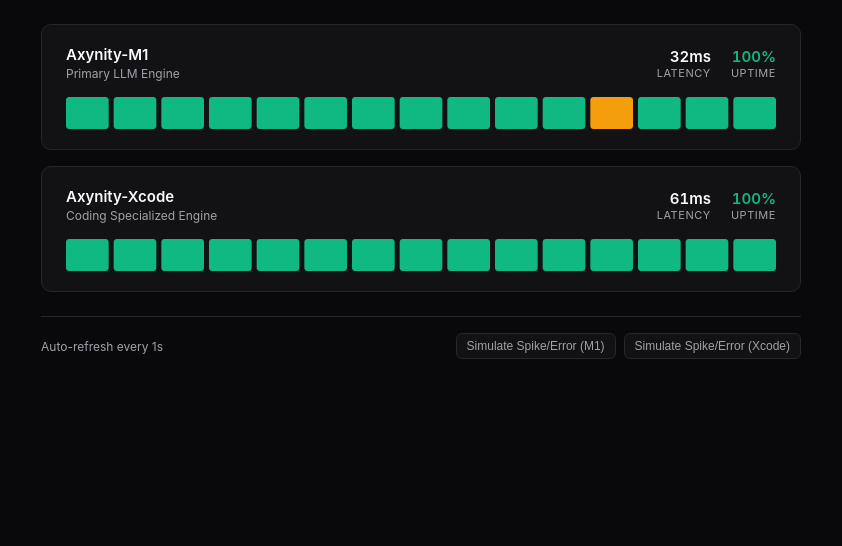
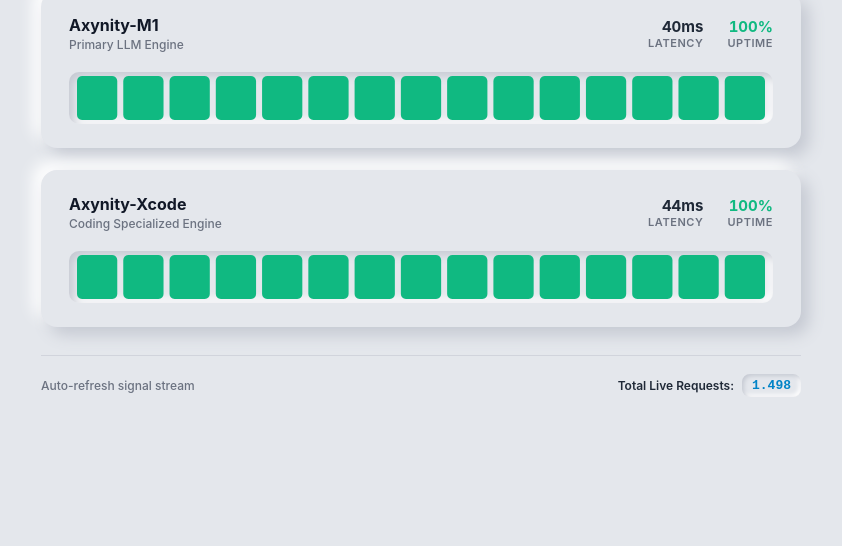
Before and after one commit to HxcoderIDOfc/axyproxy, a website: page index.html in a window 1280 px wide. Shown: the part 254-800 px from the top of the page, without its empty margins (219-1061 px from the left). Drawn offline with Linux system fonts and the light colour scheme.

Commit message:
Refactor styles and layout in index.html
Updated CSS variables and styles for improved UI. Enhanced layout and visual elements for better user experience.

```diff
--- a/index.html
+++ b/index.html
@@ -6,13 +6,12 @@
     <title>Axynera Gateway | Enterprise API Status</title>
     <style>
         :root {
-            --bg-primary: #09090b;
-            --bg-card: #121215;
-            --bg-card-hover: #18181b;
-            --border: #27272a;
-            --border-hover: #3f3f46;
-            --text-main: #fafafa;
-            --text-muted: #a1a1aa;
+            --bg-primary: #e4e7ec;
+            --bg-card: #e4e7ec;
+            --shadow-light: #ffffff;
+            --shadow-dark: #c5c9d2;
+            --text-main: #1f2937;
+            --text-muted: #6b7280;
             --success: #10b981;
             --warning: #f59e0b;
             --error: #ef4444;
@@ -41,19 +40,19 @@
             max-width: 760px;
         }
 
-        /* Header Style */
+        /* Header Style (Neu Flat / Debossed) */
         .header {
             display: flex;
             justify-content: space-between;
             align-items: center;
-            margin-bottom: 28px;
+            margin-bottom: 32px;
             padding-bottom: 20px;
-            border-bottom: 1px solid var(--border);
+            border-bottom: 1px solid rgba(197, 201, 210, 0.6);
         }
 
         .brand h1 {
             font-size: 1.25rem;
-            font-weight: 600;
+            font-weight: 700;
             letter-spacing: -0.01em;
             color: var(--text-main);
         }
@@ -68,13 +67,13 @@
             display: flex;
             align-items: center;
             gap: 8px;
-            background: rgba(16, 185, 129, 0.08);
+            background: #e4e7ec;
             color: var(--success);
-            padding: 6px 12px;
+            padding: 6px 14px;
             border-radius: 20px;
             font-size: 0.75rem;
-            font-weight: 500;
-            border: 1px solid rgba(16, 185, 129, 0.2);
+            font-weight: 600;
+            box-shadow: 3px 3px 6px var(--shadow-dark), -3px -3px 6px var(--shadow-light);
         }
 
         .pulse-dot {
@@ -92,26 +91,21 @@
             100% { transform: scale(0.95); box-shadow: 0 0 0 0 rgba(16, 185, 129, 0); }
         }
 
-        /* Model Card */
+        /* Model Card (Neumorphic Raised Container) */
         .card {
             background-color: var(--bg-card);
-            border: 1px solid var(--border);
-            border-radius: 10px;
-            padding: 20px 24px;
-            margin-bottom: 16px;
-            transition: border-color 0.2s ease, background-color 0.2s ease;
-        }
-
-        .card:hover {
-            background-color: var(--bg-card-hover);
-            border-color: var(--border-hover);
+            border-radius: 16px;
+            padding: 24px 28px;
+            margin-bottom: 22px;
+            box-shadow: 8px 8px 16px var(--shadow-dark), -8px -8px 16px var(--shadow-light);
+            transition: all 0.2s ease;
         }
 
         .card-top {
             display: flex;
             justify-content: space-between;
             align-items: center;
-            margin-bottom: 16px;
+            margin-bottom: 20px;
         }
 
         .model-info {
@@ -121,24 +115,26 @@
         }
 
         .model-name {
-            font-size: 0.9375rem;
-            font-weight: 600;
+            font-size: 1rem;
+            font-weight: 700;
+            color: #111827;
         }
 
         .model-sub {
             font-size: 0.75rem;
             color: var(--text-muted);
+            font-weight: 500;
         }
 
         .metrics-group {
             display: flex;
-            gap: 20px;
+            gap: 24px;
             text-align: right;
         }
 
         .metric-val {
             font-size: 0.9375rem;
-            font-weight: 600;
+            font-weight: 700;
             font-variant-numeric: tabular-nums;
         }
 
@@ -147,12 +143,19 @@
             color: var(--text-muted);
             text-transform: uppercase;
             letter-spacing: 0.05em;
+            font-weight: 600;
         }
 
-        /* Canvas Arena */
+        /* Canvas Arena (Inset/Pressed Neumorphic Box untuk Batang Sinyal) */
         .canvas-box {
             width: 100%;
-            height: 32px;
+            height: 52px;
+            background: #e4e7ec;
+            border-radius: 10px;
+            padding: 4px 8px;
+            box-shadow: inset 4px 4px 8px var(--shadow-dark), inset -4px -4px 8px var(--shadow-light);
+            display: flex;
+            align-items: center;
         }
 
         canvas {
@@ -161,37 +164,36 @@
             height: 100%;
         }
 
-        /* Footer Simulation Controller */
+        /* Realtime Live Counter Footer */
         .footer-tools {
-            margin-top: 24px;
+            margin-top: 28px;
             display: flex;
             justify-content: space-between;
             align-items: center;
             font-size: 0.75rem;
             color: var(--text-muted);
-            border-top: 1px solid var(--border);
-            padding-top: 16px;
+            border-top: 1px solid rgba(197, 201, 210, 0.6);
+            padding-top: 18px;
+            font-weight: 500;
         }
 
-        .sim-btn-group {
+        .live-counter {
             display: flex;
+            align-items: center;
             gap: 8px;
+            color: var(--text-main);
+            font-weight: 600;
         }
 
-        button {
-            background: var(--bg-card);
-            border: 1px solid var(--border);
-            color: var(--text-muted);
-            padding: 5px 10px;
-            border-radius: 6px;
-            font-size: 0.75rem;
-            cursor: pointer;
-            transition: all 0.2s;
-        }
-
-        button:hover {
-            background: var(--border);
-            color: var(--text-main);
+        .counter-badge {
+            background: #e4e7ec;
+            color: #0284c7;
+            padding: 4px 10px;
+            border-radius: 8px;
+            font-family: monospace;
+            font-size: 0.8125rem;
+            box-shadow: inset 2px 2px 4px var(--shadow-dark), inset -2px -2px 4px var(--shadow-light);
+            border: none;
         }
     </style>
 </head>
@@ -255,19 +257,20 @@
             </div>
         </div>
 
+        <!-- Footer dengan Live Request Counter -->
         <div class="footer-tools">
-            <span>Auto-refresh every 1s</span>
-            <div class="sim-btn-group">
-                <button onclick="injectAnomaly('m1')">Simulate Spike/Error (M1)</button>
-                <button onclick="injectAnomaly('xcode')">Simulate Spike/Error (Xcode)</button>
+            <span>Auto-refresh signal stream</span>
+            <div class="live-counter">
+                <span>Total Live Requests:</span>
+                <span class="counter-badge" id="req-counter">1,482</span>
             </div>
         </div>
     </div>
 
     <script>
         const BLOCKS = 15;
+        let totalRequests = 1482;
 
-        // Status code: 2 = Normal (Hijau), 1 = Warning/High Ping (Kuning), 0 = Error/Down (Merah)
         const modelsData = {
             m1: { statusArr: Array(BLOCKS).fill(2), latencyArr: Array(BLOCKS).fill(45) },
             xcode: { statusArr: Array(BLOCKS).fill(2), latencyArr: Array(BLOCKS).fill(60) }
@@ -290,7 +293,7 @@
             const { ctx, width, height } = target;
             ctx.clearRect(0, 0, width, height);
 
-            const gap = 5;
+            const gap = 6;
             const totalGaps = gap * (BLOCKS - 1);
             const blockW = (width - totalGaps) / BLOCKS;
             const blockH = height;
@@ -299,16 +302,16 @@
                 const x = i * (blockW + gap);
 
                 if (val === 2) {
-                    ctx.fillStyle = '#10b981'; // Hijau Normal
+                    ctx.fillStyle = '#10b981'; // Hijau
                 } else if (val === 1) {
-                    ctx.fillStyle = '#f59e0b'; // Kuning (Ping Tinggi)
+                    ctx.fillStyle = '#f59e0b'; // Kuning
                 } else {
-                    ctx.fillStyle = '#ef4444'; // Merah (Error)
+                    ctx.fillStyle = '#ef4444'; // Merah
                 }
 
                 ctx.beginPath();
                 if (ctx.roundRect) {
-                    ctx.roundRect(x, 0, blockW, blockH, 3);
+                    ctx.roundRect(x, 0, blockW, blockH, 5);
                 } else {
                     ctx.rect(x, 0, blockW, blockH);
                 }
@@ -324,7 +327,6 @@
             const pingEl = document.getElementById(`${key}-ping`);
             const uptimeEl = document.getElementById(`${key}-uptime`);
 
-            // Hitung Uptime persentase (status 2 & 1 dihitung aktif, 0 error)
             const healthyCount = data.statusArr.filter(s => s > 0).length;
             const uptime = Math.round((healthyCount / BLOCKS) * 100);
             uptimeEl.innerText = `${uptime}%`;
@@ -338,25 +340,23 @@
                 pingEl.style.color = 'var(--warning)';
             } else {
                 pingEl.innerText = `${currentPing}ms`;
-                pingEl.style.color = 'var(--text-main)';
+                pingEl.style.color = '#1f2937';
             }
         }
 
-        // Live Tick Loop
         setInterval(() => {
             ['m1', 'xcode'].forEach(key => {
                 const data = modelsData[key];
 
-                // Simulasi probabilitas: 92% normal (2), 6% ping tinggi (1), 2% error (0)
                 const rand = Math.random();
                 let newStatus = 2;
-                let newPing = Math.floor(30 + Math.random() * 50);
+                let newPing = Math.floor(25 + Math.random() * 45);
 
-                if (rand > 0.92 && rand <= 0.98) {
-                    newStatus = 1; // Kuning (Ping 300ms+)
-                    newPing = Math.floor(320 + Math.random() * 180);
-                } else if (rand > 0.98) {
-                    newStatus = 0; // Merah (Error)
+                if (rand > 0.94 && rand <= 0.99) {
+                    newStatus = 1;
+                    newPing = Math.floor(300 + Math.random() * 150);
+                } else if (rand > 0.99) {
+                    newStatus = 0;
                     newPing = 0;
                 }
 
@@ -370,23 +370,15 @@
 
                 refreshMetrics(key);
             });
+
+            totalRequests += Math.floor(1 + Math.random() * 4);
+            document.getElementById('req-counter').innerText = totalRequests.toLocaleString('id-ID');
         }, 1000);
 
-        // Render awal
         renderBlocks(cM1, modelsData.m1.statusArr);
         renderBlocks(cXcode, modelsData.xcode.statusArr);
         refreshMetrics('m1');
         refreshMetrics('xcode');
-
-        // Tombol Simulasi Anomali Manual
-        function injectAnomaly(key) {
-            modelsData[key].statusArr[BLOCKS - 1] = 0; // Paksa merah
-            modelsData[key].latencyArr[BLOCKS - 1] = 0;
-
-            if (key === 'm1') renderBlocks(cM1, modelsData.m1.statusArr);
-            if (key === 'xcode') renderBlocks(cXcode, modelsData.xcode.statusArr);
-            refreshMetrics(key);
-        }
     </script>
 </body>
 </html>
```
